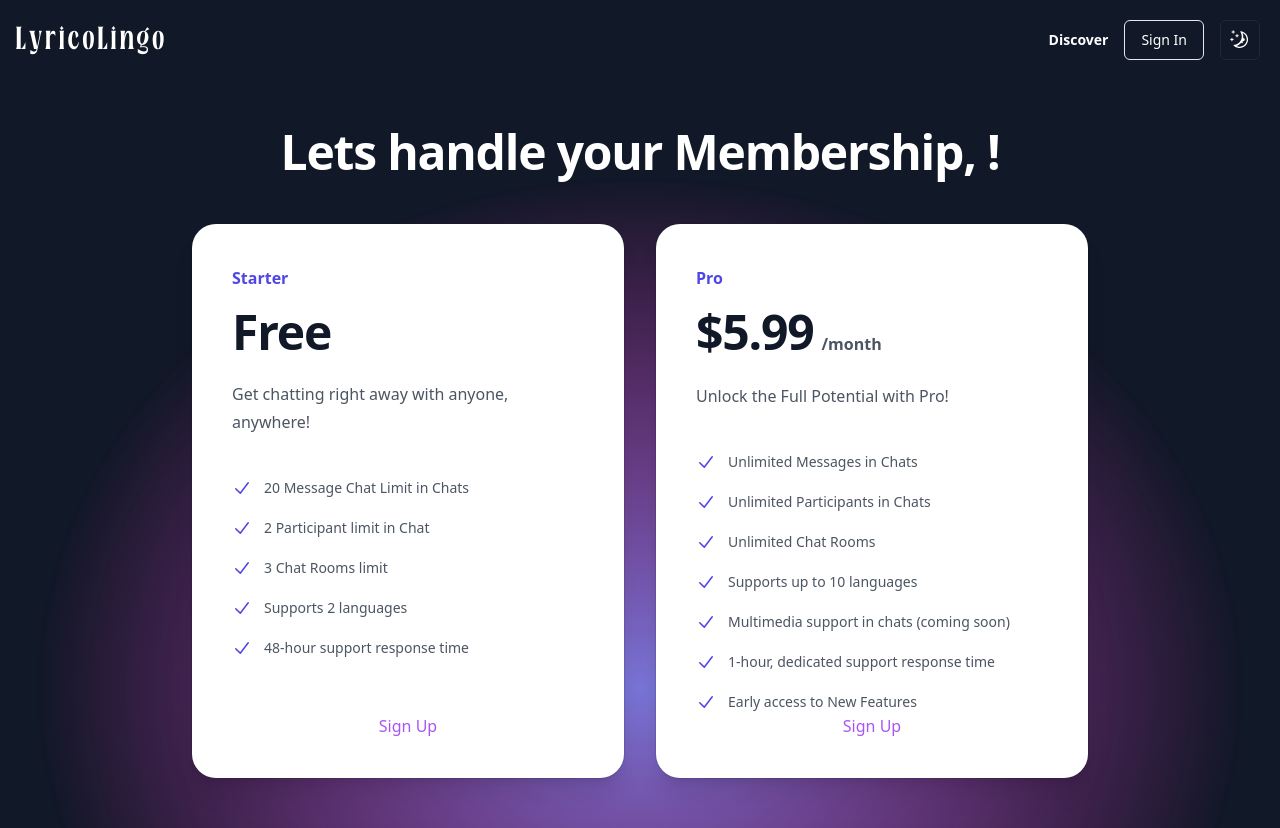
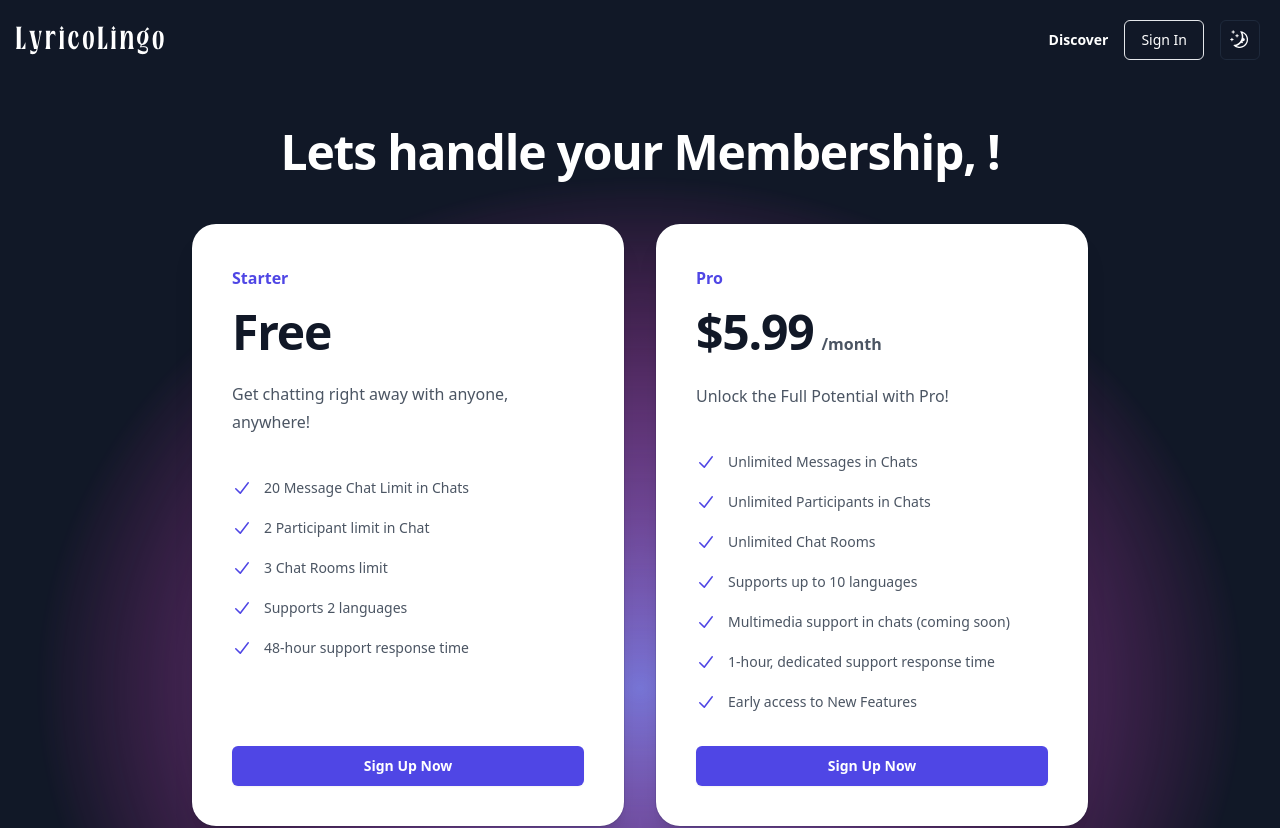
Before and after one commit to sphcastillo/lyricolingo, a Next.js app: page /register in a window 1280 px wide. Shown: the top 828 px of the page. Built offline with nearby package versions, Linux system fonts and the light colour scheme; no server answers.

Commit message:
CheckoutButton alterations: loading with creating a checkout session in the background ~ added environment variables to Vercel

```diff
--- a/components/CheckoutButton.tsx
+++ b/components/CheckoutButton.tsx
@@ -49,10 +49,16 @@
   return (
     <div className="flex flex-col space-y-2">
       {/* If subscribed ~ show me the user is subscribed */}
-      <button onClick={() => createCheckoutSession()} className="text-purple-500">Sign Up</button>
-      {/* <div className="mt-8 block rounded-md bg-indigo-600 px-3.5 py-2 text-center text-sm font-semibold leading-6 text-white shadow-sm hover:bg-indigo-500 focus-visible:outline focus-visible:outline-2 focus-visible:outline-offset-2 focus-visible:outline-indigo-600 cursor-pointer disabled:opacity-80 disabled:bg-indigo-600/50 disabled:text-white disabled:cursor-default">
-        <button onClick={() => createCheckoutSession()}>Sign Up</button>
-      </div> */}
+
+      <button
+        onClick={() => createCheckoutSession()}
+        className="mt-8 block rounded-md bg-indigo-600 px-3.5 py-2 text-center text-sm font-semibold leading-6 text-white shadow-sm hover:bg-indigo-500 focus-visible:outline focus-visible:outline-2 focus-visible:outline-offset-2 focus-visible:outline-indigo-600 cursor-pointer disabled:opacity-80 disabled:bg-indigo-600/50 disabled:text-white disabled:cursor-default"
+      >
+      {/* Loading while creating a checkout session in the background */}
+        {
+          loading ? 'Loading...' : 'Sign Up Now'
+        }
+      </button>
     </div>
   );
 }
```
